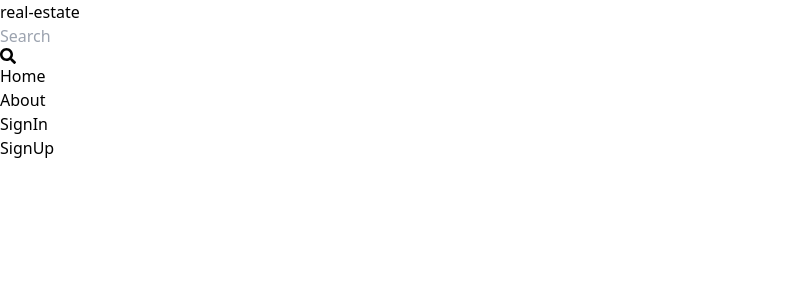
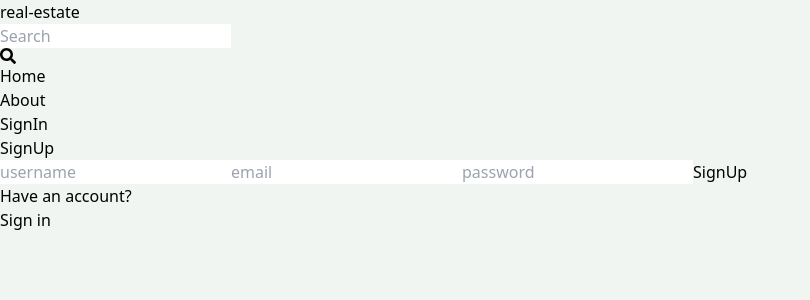
Before and after one commit to Slayercube/MERN_real_estate, a React (Vite) app in the folder client/: page /signup in a window 1280 px wide. Shown: the top 300 px of the page, without its empty margins (0-810 px from the left). Built offline with nearby package versions, Linux system fonts and the light colour scheme.

Commit message:
complete sign up page ui

```diff
--- a/client/src/index.css
+++ b/client/src/index.css
@@ -1,3 +1,7 @@
 @tailwind base;
 @tailwind components;
 @tailwind utilities;
+
+body {
+  background-color: rgb(241, 245, 241);
+}
--- a/client/src/pages/SignUp.jsx
+++ b/client/src/pages/SignUp.jsx
@@ -1,8 +1,39 @@
-import React from 'react'
+import { Link } from "react-router-dom";
 
 const SignUp = () => {
-    return (
-        <div>SignUp</div>
-    )
-}
-export default SignUp
+  return (
+    <div className="p-3 max-w-lg mx-auto">
+      <h1 className="text-3xl text-center font-semibold my-7">SignUp</h1>
+      <form className="flex flex-col gap-4  ">
+        <input
+          type="text"
+          placeholder="username"
+          className="border p-3 rounded-lg "
+          id="username"
+        />
+        <input
+          type="email"
+          placeholder="email"
+          className="border p-3 rounded-lg "
+          id="email"
+        />
+        <input
+          type="password"
+          placeholder="password"
+          className="border p-3 rounded-lg "
+          id="password"
+        />
+        <button className="bg-slate-700 text-white p-3 rounded-lg uppercase hover:opacity-95 disabled:opacity-80">
+          SignUp
+        </button>
+      </form>
+      <div className="flex gap-2 mt-5">
+        <p> Have an account?</p>
+        <Link to={"/signin"} className="text-blue-700">
+          Sign in
+        </Link>
+      </div>
+    </div>
+  );
+};
+export default SignUp;
```
